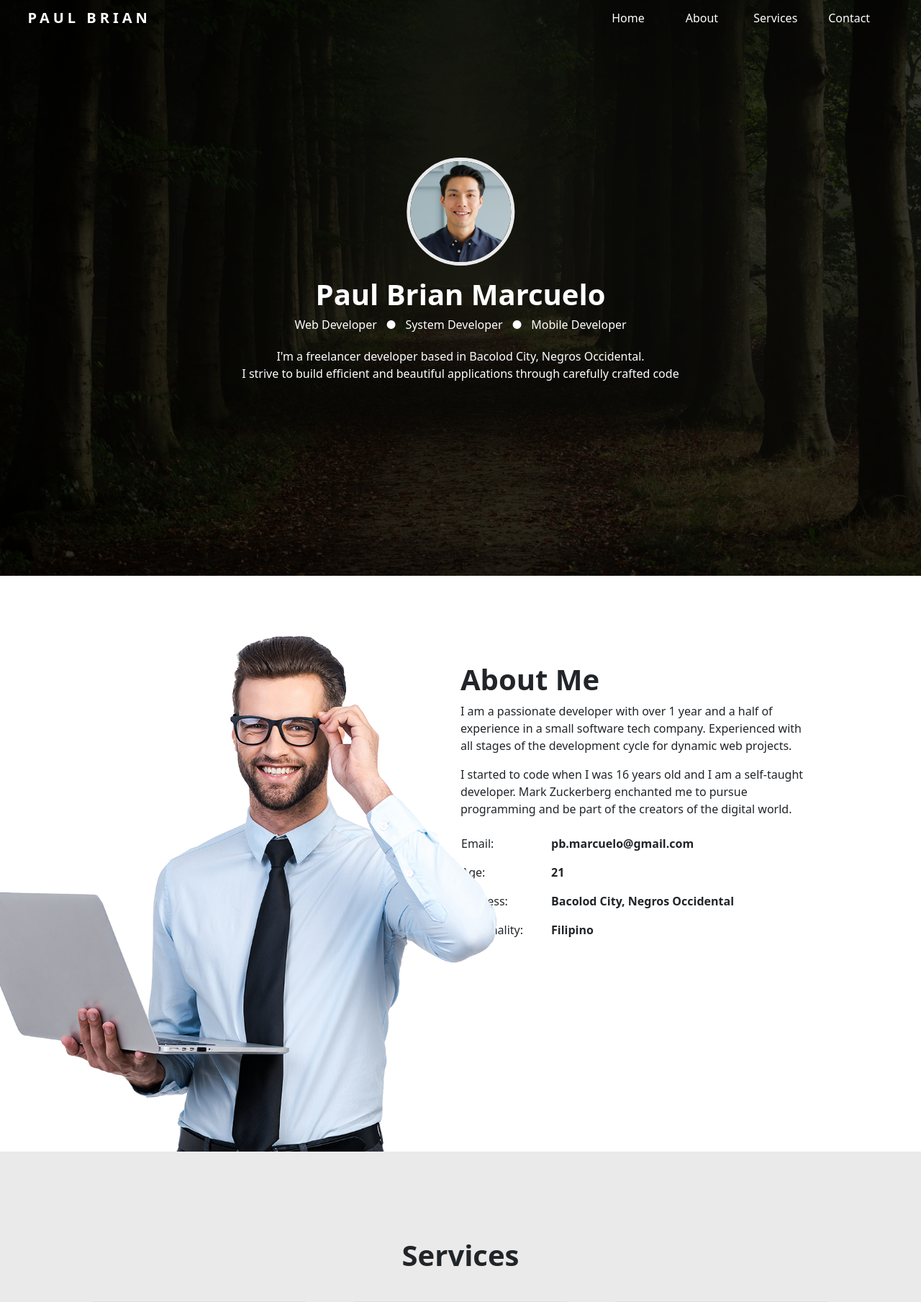
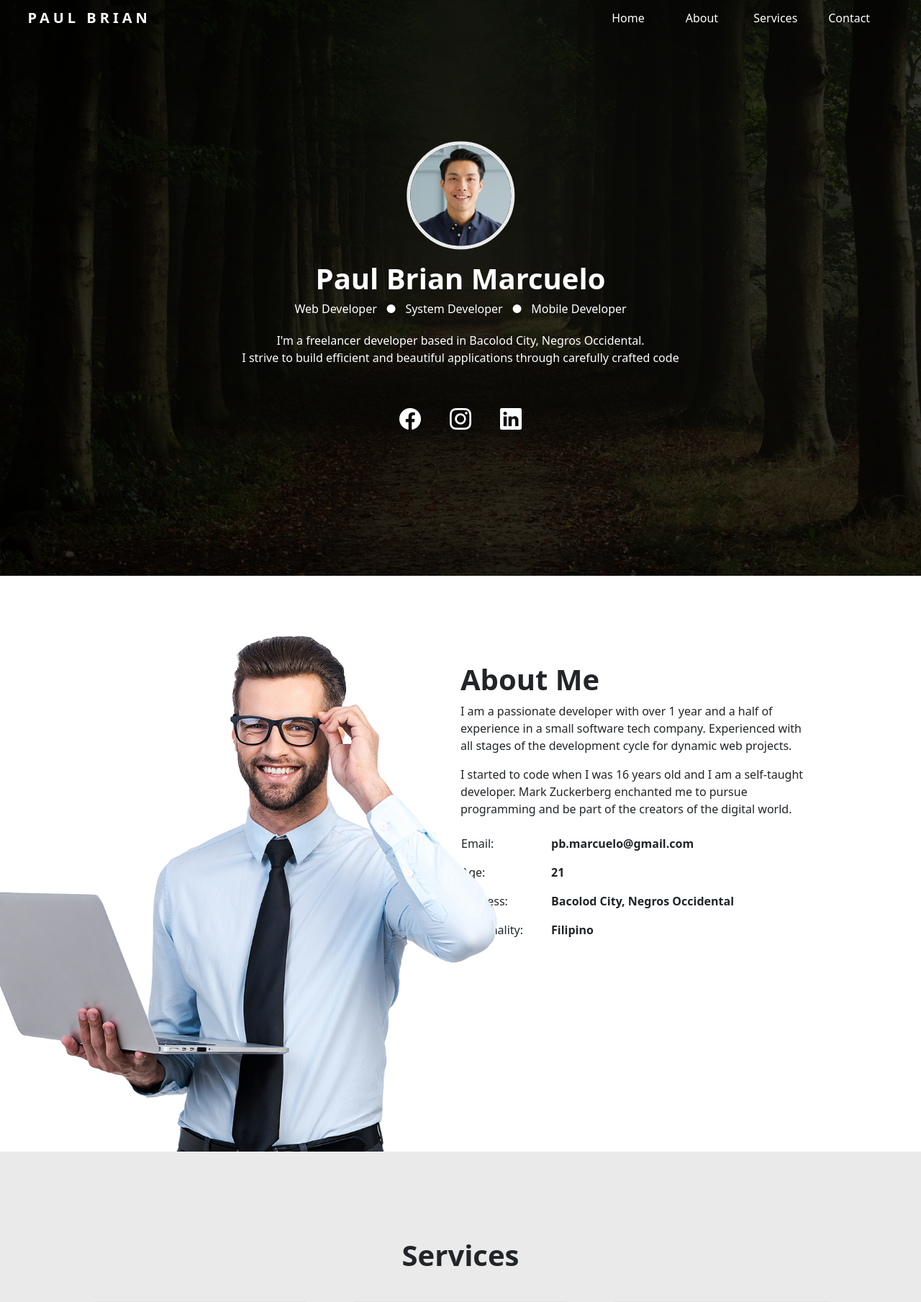
Before and after one commit to marcuelo1/portfolio, a Rails app: page / in a window 1280 px wide. Shown: the top 1809 px of the page at 72% size. Run offline with Rails 7, Linux system fonts and the light colour scheme; style sheets or scripts are compiled from the project's sources; some libraries are stand-ins or nearby versions.

Commit message:
added bootstrap icons

```diff
--- a/app/assets/stylesheets/application.bootstrap.scss
+++ b/app/assets/stylesheets/application.bootstrap.scss
@@ -1,3 +1,4 @@
 @import 'bootstrap/scss/bootstrap';
+@import 'bootstrap-icons/font/bootstrap-icons';
 @import 'web/pages/index';
 @import 'web/nav'
--- a/config/initializers/assets.rb
+++ b/config/initializers/assets.rb
@@ -4,7 +4,7 @@
 Rails.application.config.assets.version = "1.0"
 
 # Add additional assets to the asset load path.
-# Rails.application.config.assets.paths << Emoji.images_path
+Rails.application.config.assets.paths << Rails.root.join("node_modules/bootstrap-icons/font")
 
 # Precompile additional assets.
 # application.js, application.css, and all non-JS/CSS in the app/assets
--- a/package.json
+++ b/package.json
@@ -6,6 +6,7 @@
     "@hotwired/turbo-rails": "^7.1.1",
     "@popperjs/core": "^2.11.2",
     "bootstrap": "^5.1.3",
+    "bootstrap-icons": "^1.8.1",
     "esbuild": "^0.14.21",
     "sass": "^1.49.7"
   },
```
Also changed, not shown: 2 other files.
